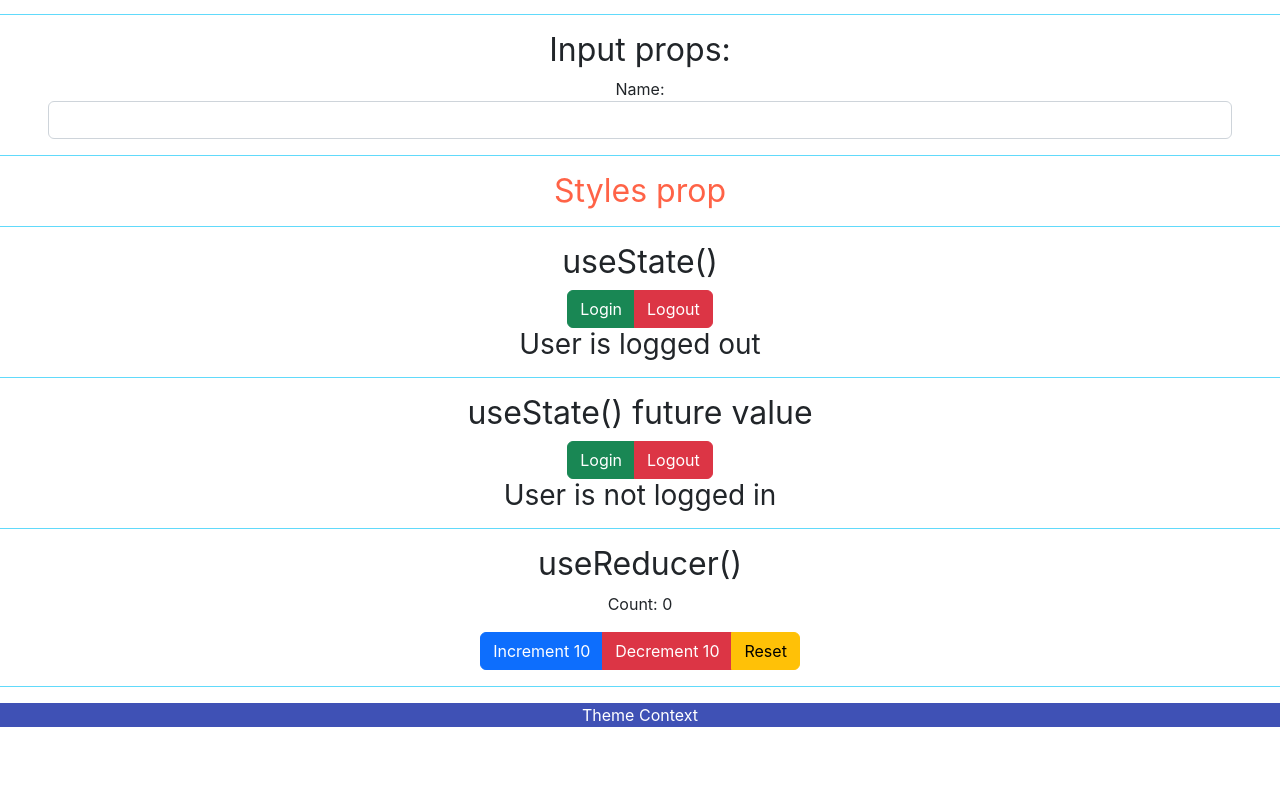
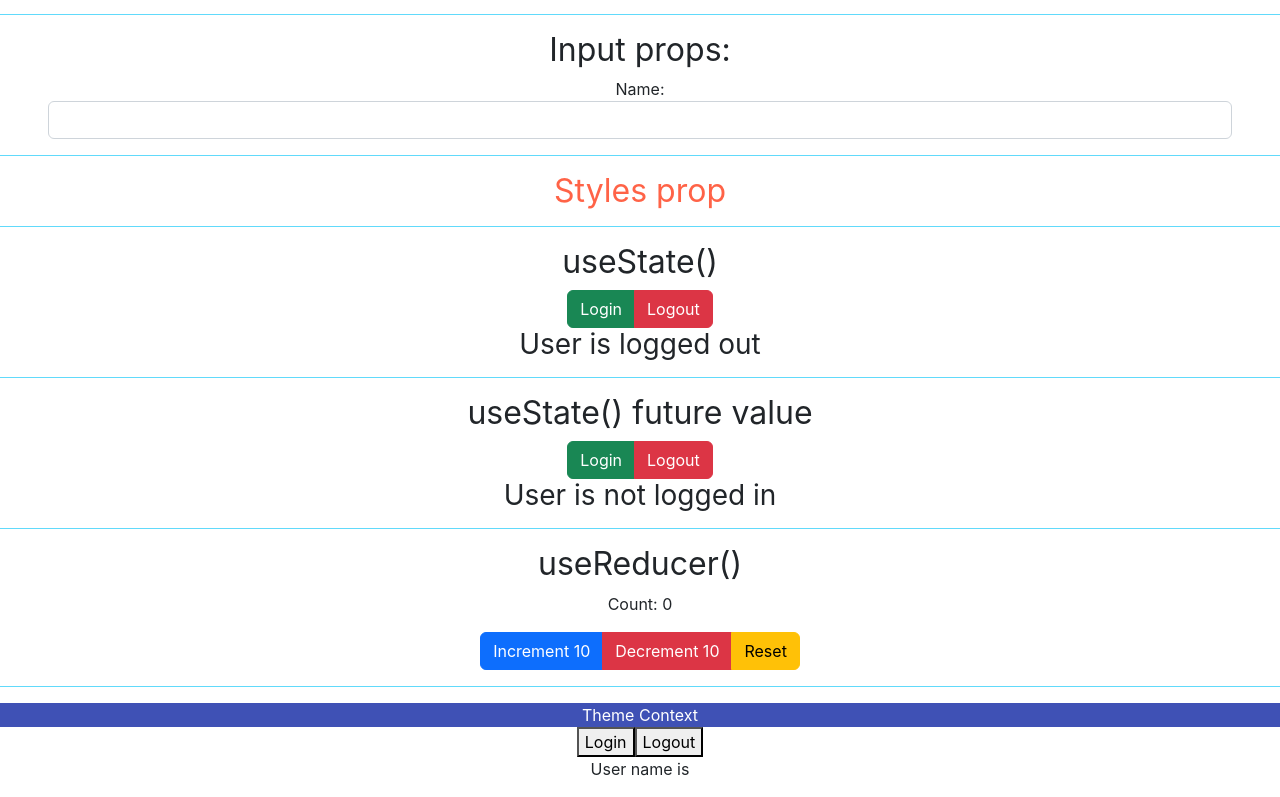
Before and after one commit to mohammad-naimur-rahman/react-typescript-demo, a React (Create React App) app: page / in a window 1280 px wide. Shown: the part 772-1569 px from the top of the page. Before the commit the page ends 1499 px from the top, so only its background shows below. Built offline with nearby package versions, Linux system fonts and the light colour scheme.

Commit message:
end of userContext future value but 1 error

```diff
--- a/src/App.tsx
+++ b/src/App.tsx
@@ -4,6 +4,7 @@
 import Container from './components/Container'
 import { Box } from './components/context/Box'
 import { ThemeContextProvider } from './components/context/ThemeContext'
+import { UserContextProvider } from './components/context/UserContext'
 import Greet from './components/Greet'
 import Heading from './components/Heading'
 import Input from './components/Input'
@@ -14,6 +15,7 @@
 import LoggedIn from './components/state/LoggedIn'
 import User from './components/state/User'
 import { Status } from './components/Status'
+import { UserForContext } from './components/context/User'
 
 function App() {
   const personName = {
@@ -59,6 +61,7 @@
         <User />
         <Counter />
         <Box />
+        <UserForContext />
       </div>
     </ThemeContextProvider>
   )
--- /dev/null
+++ b/src/components/context/User.tsx
@@ -0,0 +1,12 @@
+export const UserForContext = () => {
+  const handleLogin = () => {}
+  const handleLogout = () => {}
+
+  return (
+    <div>
+      <button onClick={handleLogin}>Login</button>
+      <button onClick={handleLogout}>Logout</button>
+      <p>User name is</p>
+    </div>
+  )
+}
--- /dev/null
+++ b/src/components/context/UserContext.tsx
@@ -0,0 +1,20 @@
+import { ReactNode, useState } from 'react'
+import { createContext } from 'vm'
+
+type AuthUser = {
+  name: string
+  email: string
+}
+
+type UserContextType = {
+  user: AuthUser | null
+  setUser: React.Dispatch<React.SetStateAction<AuthUser | null>>
+}
+
+export const UserContext = createContext({} as UserContextType)
+
+export const UserContextProvider = ({ children }: { children: ReactNode }) => {
+  const [user, setUser] = useState<AuthUser | null>(null)
+
+  return <UserContext.Provider value={{ user, setUser }}>{children}</UserContext.Provider>
+}
```
